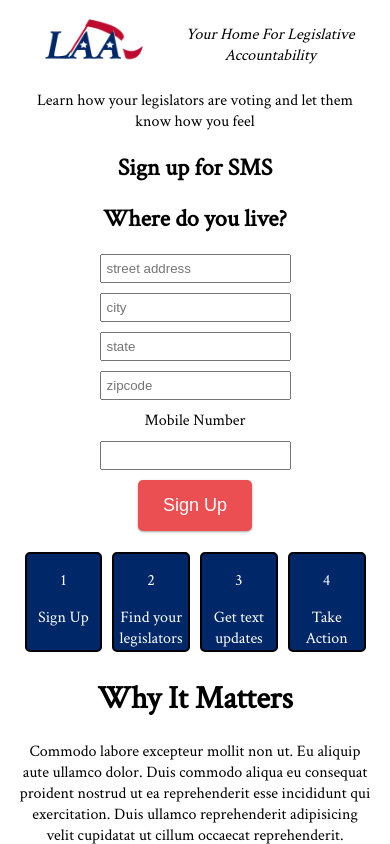
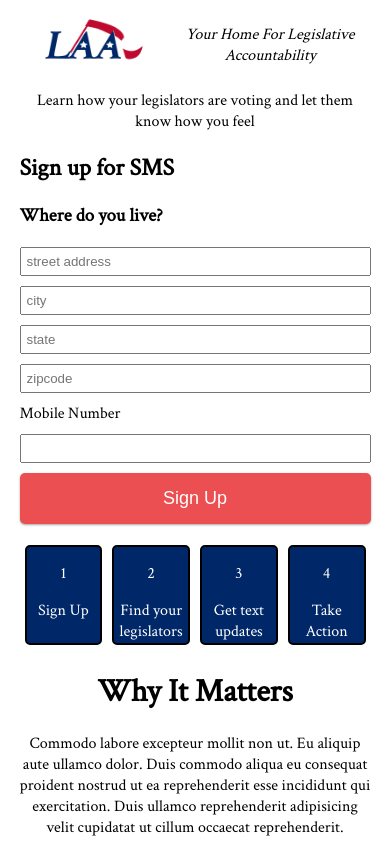
Before and after one commit to srackley/laa-front-end, a React (Create React App) app: page / in a window 390 px wide. Both pictures are taken after a click on the button "Get in the LAA Loop!". Shown: the top 844 px of the page. Built offline with nearby package versions, Linux system fonts and the light colour scheme.

Commit message:
Responsive styling

```diff
--- a/src/App.js
+++ b/src/App.js
@@ -41,7 +41,7 @@ class App extends Component {
             this.state.formSubmitted ? <h1>Submitted!</h1> :
               <form className="App-form" onSubmit={this.onSubmitHandler}>
                 <h2>Sign up for SMS</h2>
-                <h2>Where do you live?</h2>
+                <h3>Where do you live?</h3>
                 <input type="text" placeholder="street address" />
                 <input type="text" placeholder="city"/>
                 <input type="text" placeholder="state" name="stateField" />
--- a/src/styles/_app.scss
+++ b/src/styles/_app.scss
@@ -1,27 +1,23 @@
 .App {
     text-align: center;
     padding: 0 5vw;
-
     .App-header {
-    display:flex;
+        display: flex;
         justify-content: left;
         height: 50px;
         margin: 20px 0;
         align-items: center;
-
         .App-logo {
             height: 80px;
         }
     }
-
     .App-blocks {
         display: flex;
         padding: 0;
         justify-content: space-evenly;
         list-style-type: none;
     }
-
-  .App-blocks li{
+    .App-blocks li {
         height: 100px;
         width: 100px;
         border-radius: 5px;
@@ -30,13 +26,16 @@
         color: white;
         margin: 5px;
     }
+    .App-form {
+      text-align: left;
 
-  .App-form input{
+        input {
             display: flex;
+            text-align: left;
             margin: 10px auto;
             padding: 5px;
         }
-
+    }
     .button {
         background-color: $accent-color;
         border: none;
@@ -46,5 +45,13 @@
         font-size: 18px;
         font-weight: 100;
     }
-
+    @media screen and (max-width: 600px) {
+        .button {
+            width: 100%;
         }
+        .App-form input {
+            width: 100%;
+        }
+    }
+    @media screen and (min-width: 600px) {}
+}
--- a/src/styles/index.css
+++ b/src/styles/index.css
@@ -42,10 +42,13 @@ body {
     background-color: #002868;
     color: white;
     margin: 5px; }
-  .App .App-form input {
-    display: flex;
-    margin: 10px auto;
-    padding: 5px; }
+  .App .App-form {
+    text-align: left; }
+    .App .App-form input {
+      display: flex;
+      text-align: left;
+      margin: 10px auto;
+      padding: 5px; }
   .App .button {
     background-color: #EC4F52;
     border: none;
@@ -54,3 +57,8 @@ body {
     border-radius: 5px;
     font-size: 18px;
     font-weight: 100; }
+  @media screen and (max-width: 600px) {
+    .App .button {
+      width: 100%; }
+    .App .App-form input {
+      width: 100%; } }
```
Lines whose indentation alone changed are shown as unchanged.
